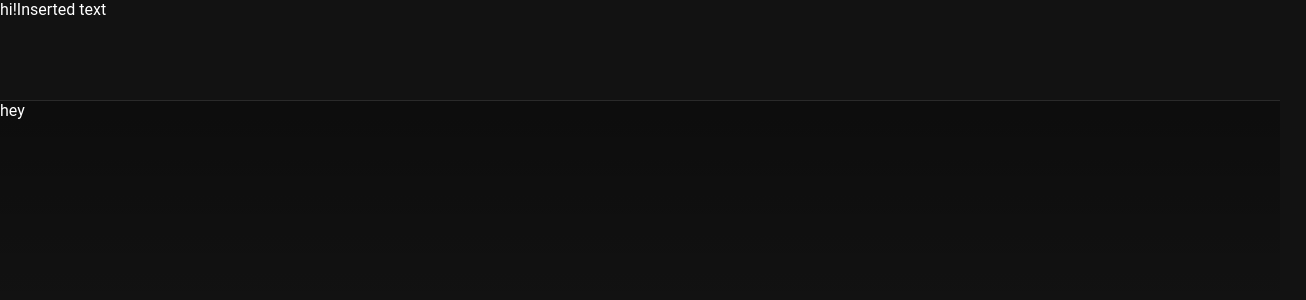
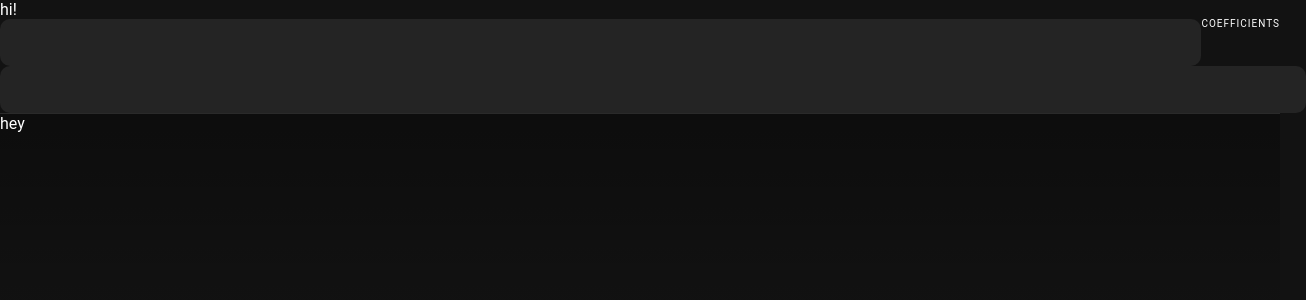
Before and after one commit to marqroldan/numericalmethods, a React app: page / in a window 1280 px wide. Shown: the top 300 px of the page, 1306 px wide, since content can reach past the window. Built offline with nearby package versions, Linux system fonts and the light colour scheme.

Commit message:
Updated App.tsx

```diff
--- a/src/App.tsx
+++ b/src/App.tsx
@@ -1,35 +1,32 @@
 import '@Styles/main.scss';
 
 import React from 'react';
-import logo from './logo.svg';
-import RegulaFalsi from '@Methods/regulafalsi';
-import Secant from '@Methods/secant';
-import Bisection from '@Methods/bisection';
+
+import NumericalMethods from '@Methods';
 
 import Header from '@Components/Header';
 import Main from '@Components/Main';
+import Text from '@Components/Text';
 
 function App() {
-
-  const METHOD = Bisection;
+  const METHOD = NumericalMethods.Bisection;
   const method = new METHOD();
-  method.coefficients = [
-    -10,1,-4,1
-  ];
+  method.coefficients = [-10, 1, -4, 1];
 
   method.roundingRules = 4;
-
 
   method.process(5, 6);
 
   return (
     <div className="_container">
       <Header>
-        Inserted text
+        <div style={{ display: 'flex', flex: 1 }}>
+          <input type={'text'} />
+          <Text className={'label'}>COEFFICIENTS</Text>
+        </div>
+        <input type={'text'} />
       </Header>
-      <Main>
-
-      </Main>
+      <Main></Main>
     </div>
   );
 }
```
